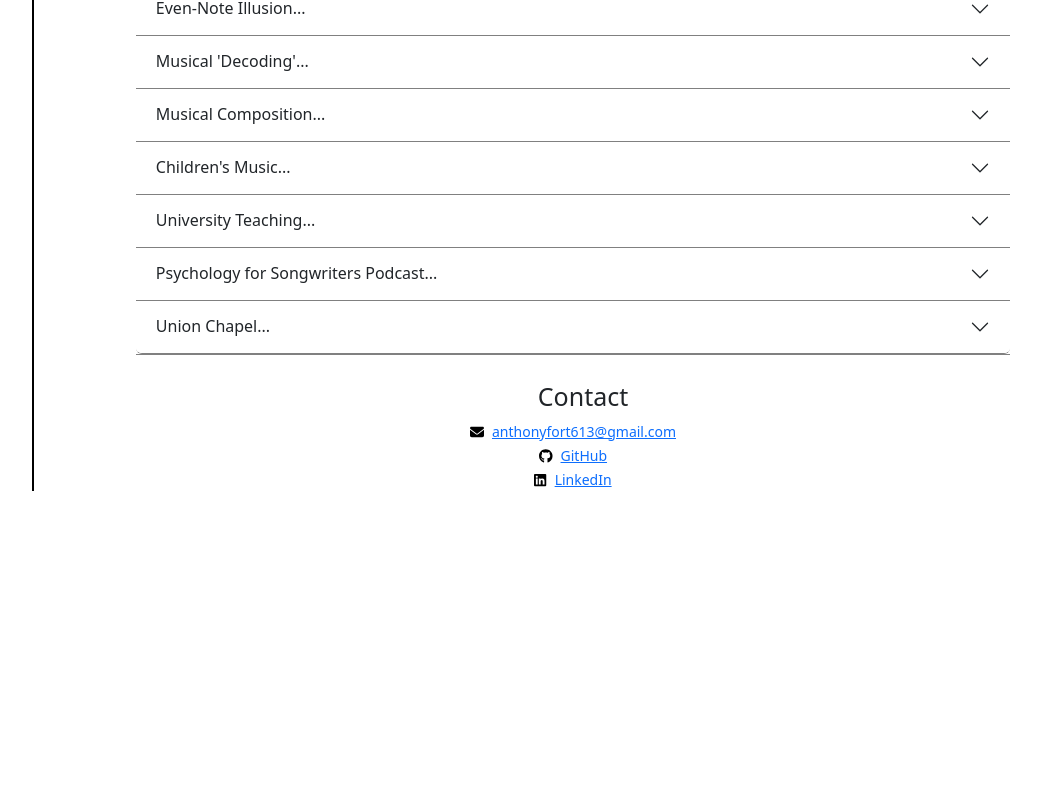
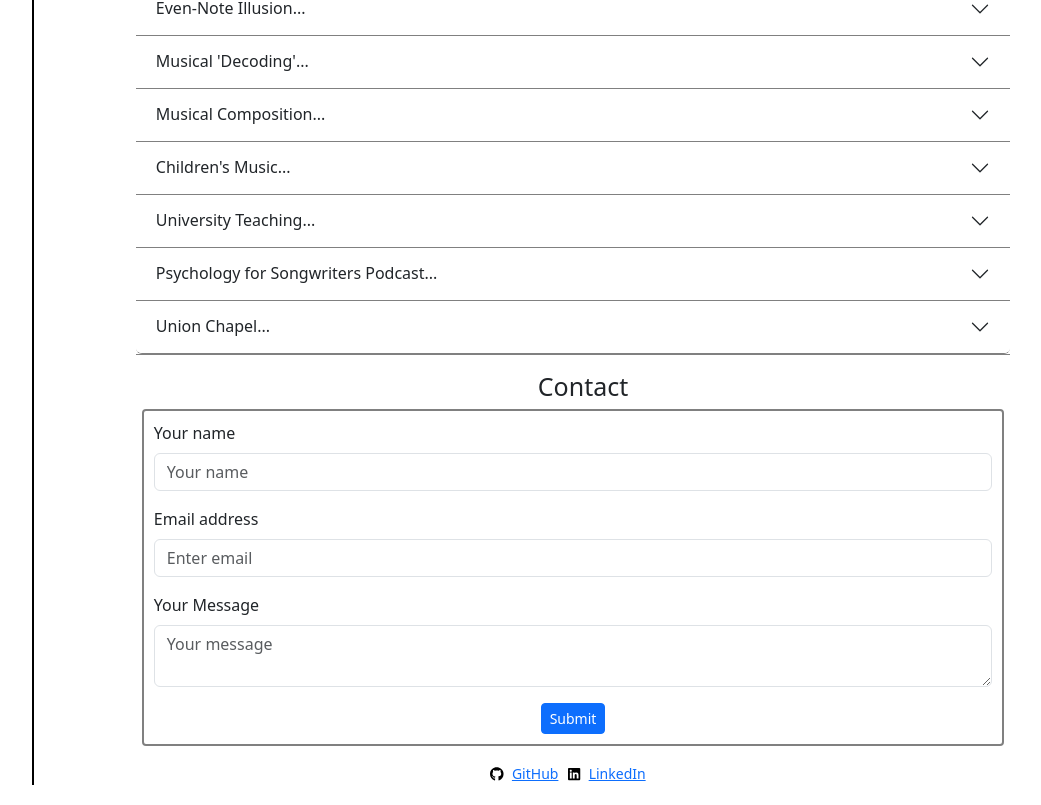
Before and after one commit to AnthonyFort/portfolio, a React (Create React App) app: page / in a window 1280 px wide. Shown: the part 1007-1812 px from the top of the page, without its empty margins (168-1209 px from the left). Before the commit the page ends 1546 px from the top, so only its background shows below. Built offline with nearby package versions, Linux system fonts and the light colour scheme.

Commit message:
Adds contact form

```diff
--- a/package.json
+++ b/package.json
@@ -9,6 +9,7 @@
     "@fortawesome/react-fontawesome": "^0.2.0",
     "axios": "^0.25.0",
     "bootstrap": "^5.3.2",
+    "emailjs-com": "^3.2.0",
     "eslint-plugin-react": "^7.33.2",
     "react": "^18.2.0",
     "react-bootstrap": "^2.9.1",
--- a/src/components/Contact.js
+++ b/src/components/Contact.js
@@ -1,17 +1,15 @@
-import { Container, Row, Col } from 'react-bootstrap'
+import { useState } from 'react'
+import emailjs from 'emailjs-com'
+
+import { Container, Row, Col, Form, Button } from 'react-bootstrap'
 import { Link } from 'react-router-dom'
 import { FontAwesomeIcon } from '@fortawesome/react-fontawesome'
 import { faEnvelope } from '@fortawesome/free-solid-svg-icons'
 import { faGithub, faLinkedin } from '@fortawesome/free-brands-svg-icons'
 
-export default function Contact() {
+export default function ContactForm() {
 
   const contactLinks = [
-    {
-      text: 'anthonyfort613@gmail.com',
-      link: 'mailto:anthonyfort613@gmail.com',
-      icon: faEnvelope,
-    },
     {
       text: 'GitHub',
       link: 'https://github.com/AnthonyFort',
@@ -24,20 +22,99 @@
     }
   ]
 
+  const [isSubmitting, setIsSubmitting] = useState(false)
+  const [stateMessage, setStateMessage] = useState(null)
+  const sendEmail = (e) => {
+    e.persist()
+    e.preventDefault()
+    console.log('Form data:', new FormData(e.target))
+    setIsSubmitting(true)
+    emailjs
+      .sendForm(
+        process.env.REACT_APP_SERVICE_ID,
+        process.env.REACT_APP_TEMPLATE_ID,
+        e.target,
+        process.env.REACT_APP_PUBLIC_KEY
+      )
+      .then(
+        (result) => {
+          setStateMessage('Message sent!')
+          setIsSubmitting(false)
+          setTimeout(() => {
+            setStateMessage(null)
+          }, 5000)
+        },
+        (error) => {
+          setStateMessage('Something went wrong, please try again later')
+          setIsSubmitting(false)
+          setTimeout(() => {
+            setStateMessage(null)
+          }, 5000)
+        }
+      )
+
+    e.target.reset()
+  }
+
   return (
-    <Container className='mb-5 contact-container'>
+    <div className='contact-div'>
       <h2 className='header-text'>Contact</h2>
-      <Row className='contact-row'>
+      <div className='form-div'>
+        <Form onSubmit={sendEmail} className='form'>
+          <Form.Group className="mb-3" controlId="formBasicUserName">
+            <Form.Label>Your name</Form.Label>
+            <Form.Control type="text" placeholder="Your name" name="user_name" />
+          </Form.Group>
+          <Form.Group className="mb-3" controlId="formBasicEmail">
+            <Form.Label>Email address</Form.Label>
+            <Form.Control type="email" placeholder="Enter email" name="user_email" />
+          </Form.Group>
+          <Form.Group className="mb-3" controlId="formBasicMessage">
+            <Form.Label>Your Message</Form.Label>
+            <Form.Control as="textarea" placeholder="Your message" name="message" />
+          </Form.Group>
+          <div className='form-button'>
+            <Button variant="primary" type="submit" disabled={isSubmitting} value="Send" size="sm">
+              Submit
+            </Button>
+            {stateMessage && <p>{stateMessage}</p>}
+          </div>
+        </Form>
+      </div>
+      <div className='contact-icons-div'>
         {contactLinks.map((item, index) => (
-          <Col xs={12} key={index}>
+          <div key={index} className='contact-icon'>
             <Link to={item.link} target='_blank' rel="noopener noreferrer" style={{ fontSize: '14px' }}>
               <FontAwesomeIcon icon={item.icon} size='md' style={{ color: 'black', marginRight: '8px' }} />
               {item.text}
             </Link>
-          </Col>
+          </div>
         ))}
-      </Row>
+      </div>
+    </div>
 
-    </Container>
   )
 }
+
+
+// export default function Contact() {
+
+
+
+//   return (
+//     <Container className='mb-5 contact-container'>
+//       <h2 className='header-text'>Contact</h2>
+//       <Row className='contact-row'>
+//         {contactLinks.map((item, index) => (
+//           <Col xs={12} key={index}>
+// <Link to={item.link} target='_blank' rel="noopener noreferrer" style={{ fontSize: '14px' }}>
+//   <FontAwesomeIcon icon={item.icon} size='md' style={{ color: 'black', marginRight: '8px' }} />
+//   {item.text}
+// </Link>
+//           </Col>
+//         ))}
+//       </Row>
+
+//     </Container>
+//   )
+// }
--- a/src/styles/components/Contact.scss
+++ b/src/styles/components/Contact.scss
@@ -1,3 +1,32 @@
+.form-div {
+  display: flex;
+  flex-direction: column;
+  align-items: center;
+  margin-bottom: 15px;
+
+}
+
+.form {
+  border: 2px solid gray;
+  border-radius: 4px;
+  padding: 10px;
+  width: 80%;
+}
+
+.form-button {
+  text-align: center;
+  }
+
+.contact-icons-div {
+  display: flex;
+  justify-content: center;
+  margin-bottom: 20px;
+}
+
+.contact-icon {
+  margin-right: 10px;
+}
+
 .contact-row {
   display: flex;
   flex-direction: column;
```
Also changed, not shown: 1 other file (tests, documents, lock files or other folders).
